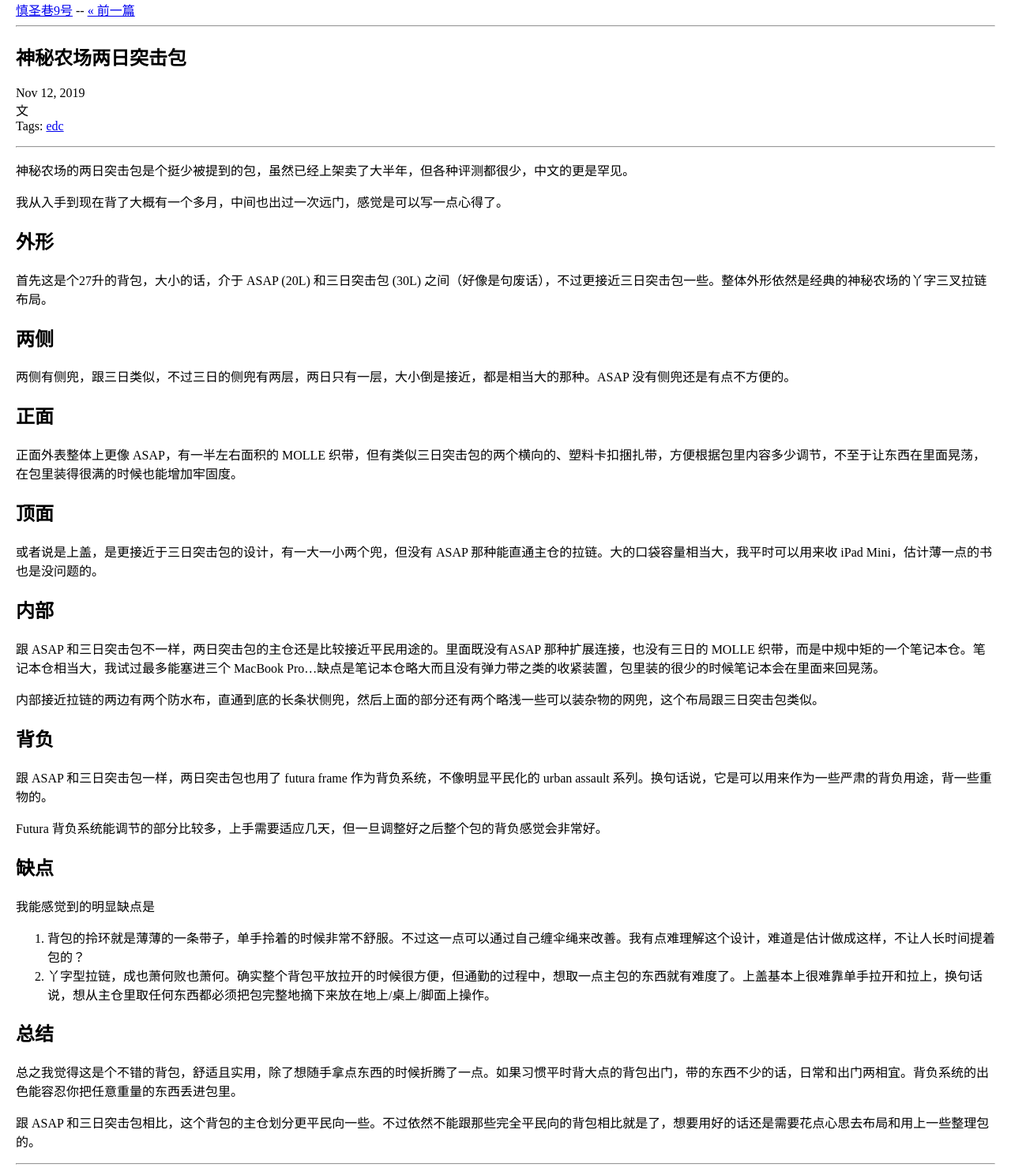
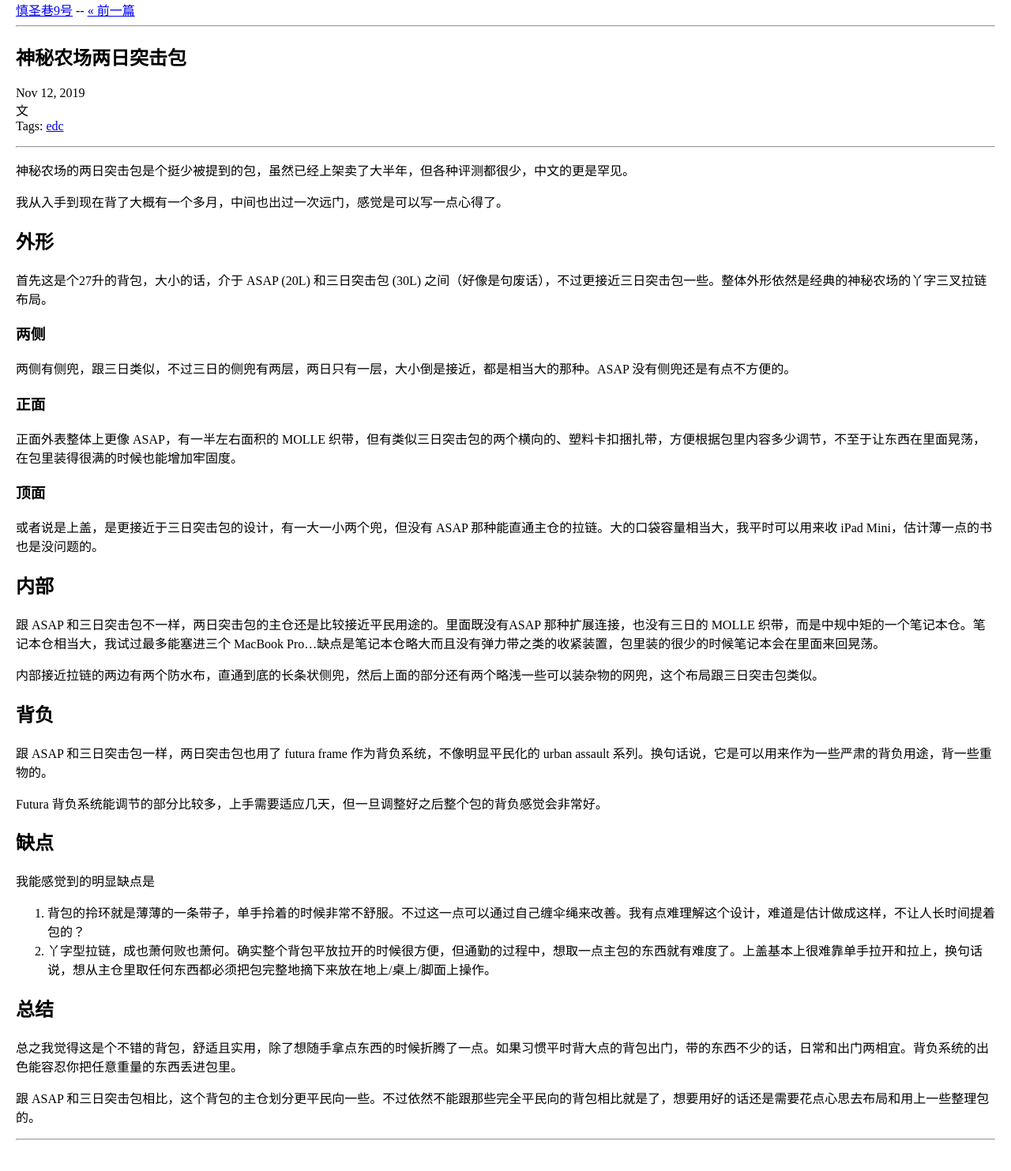
Before and after one commit to railwaycat/blog9, a Jekyll site: the page built from _posts/2019-11-12-mystery-ranch-2day-assault-pack.markdown, in a window 1280 px wide. Shown: the whole page at 79% size. Built offline with Jekyll 4.4.1, drawn with Linux system fonts in a browser that asks for light colours; comment, search, counter and statistics services are not loaded; after the commit the page ends 1452 px from its top, so only the background shows below that.

Commit message:
adjust header

```diff
--- a/_posts/2019-11-12-mystery-ranch-2day-assault-pack.markdown
+++ b/_posts/2019-11-12-mystery-ranch-2day-assault-pack.markdown
@@ -10,35 +10,35 @@ tags: edc
 
 我从入手到现在背了大概有一个多月，中间也出过一次远门，感觉是可以写一点心得了。
 
-# 外形
+## 外形
 首先这是个27升的背包，大小的话，介于 ASAP (20L) 和三日突击包 (30L) 之间（好像是句废话），不过更接近三日突击包一些。整体外形依然是经典的神秘农场的丫字三叉拉链布局。
 
-## 两侧
+### 两侧
 两侧有侧兜，跟三日类似，不过三日的侧兜有两层，两日只有一层，大小倒是接近，都是相当大的那种。ASAP 没有侧兜还是有点不方便的。
 
-## 正面
+### 正面
 正面外表整体上更像 ASAP，有一半左右面积的 MOLLE 织带，但有类似三日突击包的两个横向的、塑料卡扣捆扎带，方便根据包里内容多少调节，不至于让东西在里面晃荡，在包里装得很满的时候也能增加牢固度。
 
-## 顶面
+### 顶面
 或者说是上盖，是更接近于三日突击包的设计，有一大一小两个兜，但没有 ASAP 那种能直通主仓的拉链。大的口袋容量相当大，我平时可以用来收 iPad Mini，估计薄一点的书也是没问题的。
 
-# 内部
+## 内部
 跟 ASAP 和三日突击包不一样，两日突击包的主仓还是比较接近平民用途的。里面既没有ASAP 那种扩展连接，也没有三日的 MOLLE 织带，而是中规中矩的一个笔记本仓。笔记本仓相当大，我试过最多能塞进三个 MacBook Pro…缺点是笔记本仓略大而且没有弹力带之类的收紧装置，包里装的很少的时候笔记本会在里面来回晃荡。
 
 内部接近拉链的两边有两个防水布，直通到底的长条状侧兜，然后上面的部分还有两个略浅一些可以装杂物的网兜，这个布局跟三日突击包类似。
 
-# 背负
+## 背负
 跟 ASAP 和三日突击包一样，两日突击包也用了 futura frame 作为背负系统，不像明显平民化的 urban assault 系列。换句话说，它是可以用来作为一些严肃的背负用途，背一些重物的。
 
 Futura 背负系统能调节的部分比较多，上手需要适应几天，但一旦调整好之后整个包的背负感觉会非常好。
 
-# 缺点
+## 缺点
 我能感觉到的明显缺点是
 
 1. 背包的拎环就是薄薄的一条带子，单手拎着的时候非常不舒服。不过这一点可以通过自己缠伞绳来改善。我有点难理解这个设计，难道是估计做成这样，不让人长时间提着包的？
 2. 丫字型拉链，成也萧何败也萧何。确实整个背包平放拉开的时候很方便，但通勤的过程中，想取一点主包的东西就有难度了。上盖基本上很难靠单手拉开和拉上，换句话说，想从主仓里取任何东西都必须把包完整地摘下来放在地上/桌上/脚面上操作。
 
-# 总结
+## 总结
 总之我觉得这是个不错的背包，舒适且实用，除了想随手拿点东西的时候折腾了一点。如果习惯平时背大点的背包出门，带的东西不少的话，日常和出门两相宜。背负系统的出色能容忍你把任意重量的东西丢进包里。
 
 跟 ASAP 和三日突击包相比，这个背包的主仓划分更平民向一些。不过依然不能跟那些完全平民向的背包相比就是了，想要用好的话还是需要花点心思去布局和用上一些整理包的。
```
